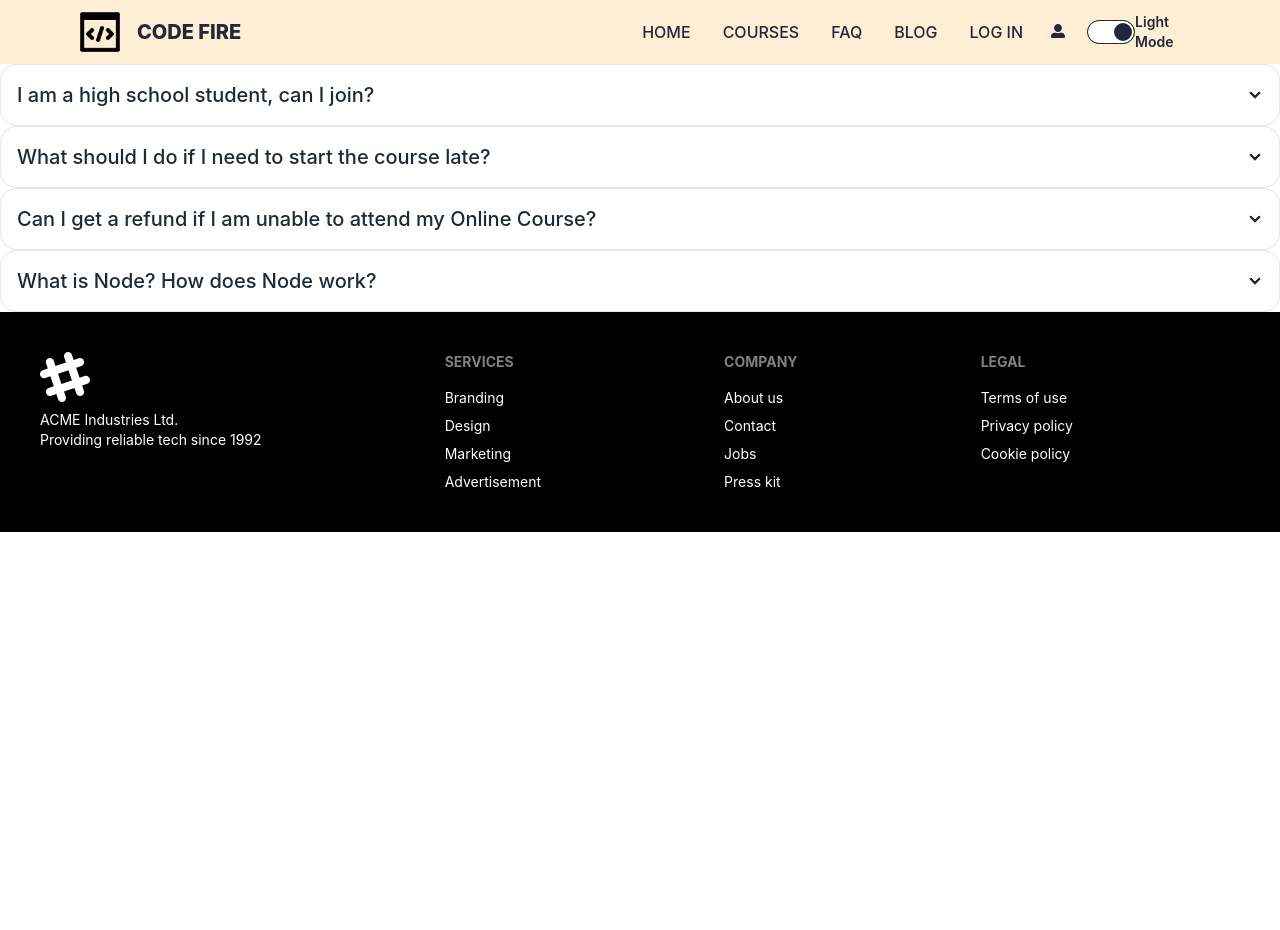
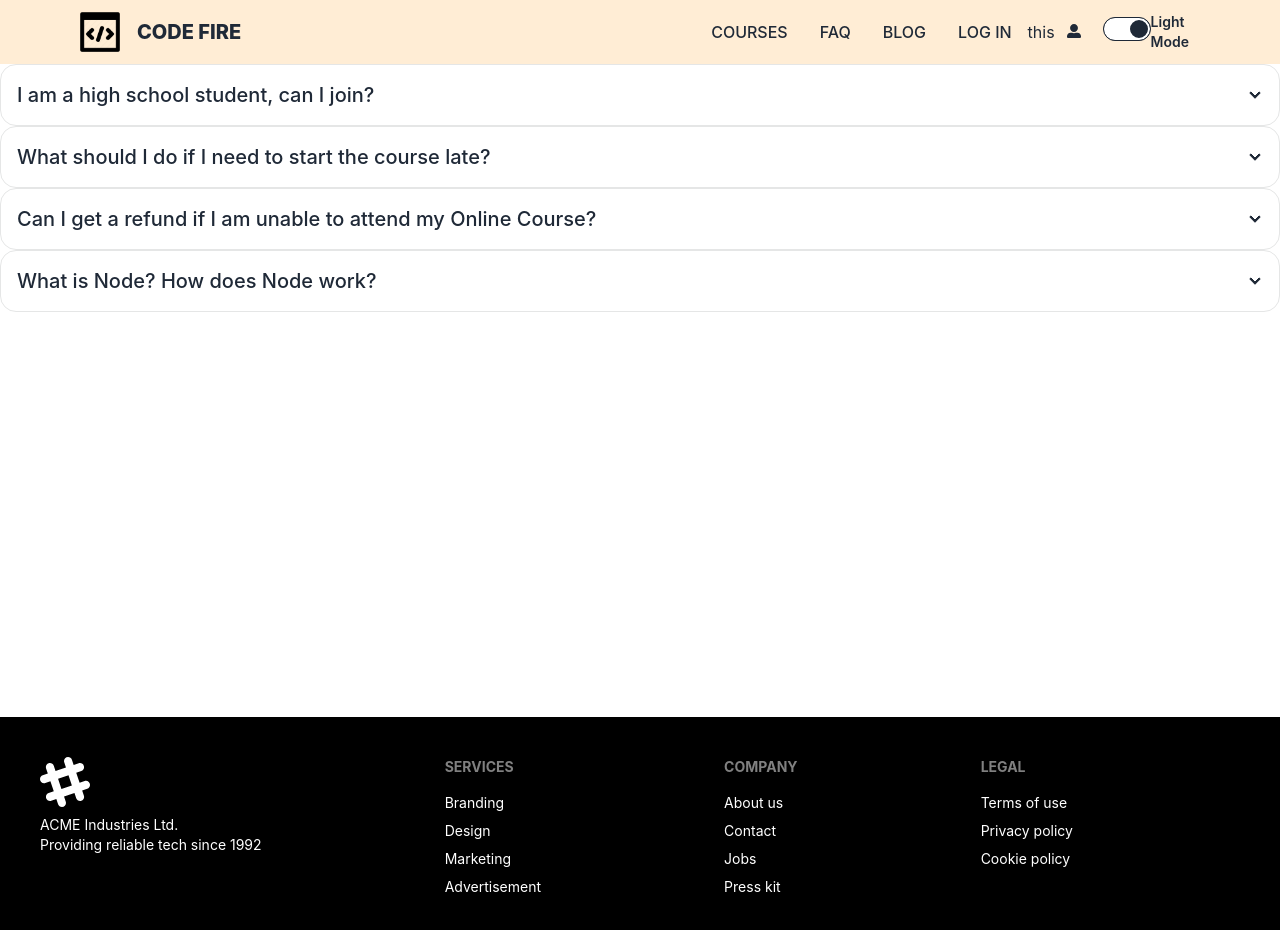
Before and after one commit to Rayhan-Rony/code-fire-client-side, a React (Create React App) app: page /faq in a window 1280 px wide. Shown: the top 930 px of the page. Before the commit the page ends 800 px from the top, so only its background shows below. Built offline with nearby package versions, Linux system fonts and the light colour scheme; no server answers.

Commit message:
added readme file and remove console log

```diff
--- a/src/components/Blog.js
+++ b/src/components/Blog.js
@@ -2,7 +2,7 @@ import React from 'react';
 
 const Blog = () => {
     return (
-        <div>
+        <div className='h-[653px]'>
             <div tabIndex={0} className="collapse collapse-arrow border border-base-300 bg-base-100 rounded-box">
                 <div className="collapse-title text-xl font-medium">
                     what is cors?
--- a/src/components/CourseDetails.js
+++ b/src/components/CourseDetails.js
@@ -6,11 +6,11 @@ const ref = React.createRef();
 const CourseDetails = () => {
     const data = useLoaderData([])
     const { id, image_url, title, details } = data
-    console.log(image_url)
+
     const options = {
         orientation: 'landscape',
         unit: 'in',
-        // format: [4, 2]
+
     };
 
     return (
--- a/src/components/Courses.js
+++ b/src/components/Courses.js
@@ -4,7 +4,7 @@ import Course from './Course';
 
 const Courses = () => {
     const coursesdata = useLoaderData([])
-    console.log(coursesdata)
+
     return (
         <div className='lg:flex w-11/12 mx-auto my-10 md:flex-row'>
             <div className='bg-orange-50 p-20 rounded-md mr-5'>
--- a/src/components/Faq.js
+++ b/src/components/Faq.js
@@ -2,7 +2,7 @@ import React from 'react';
 
 const Faq = () => {
     return (
-        <div >
+        <div className='h-[653px]'>
             <div tabIndex={0} className="collapse collapse-arrow border border-base-300 bg-base-100 rounded-box ">
                 <div className="collapse-title text-xl font-medium">
                     I am a high school student, can I join?
--- a/src/components/Header.js
+++ b/src/components/Header.js
@@ -19,7 +19,7 @@ const Header = () => {
 
     }
 
-    console.log(user)
+
     return (
 
         <div className="navbar bg-orange-100 sticky top-0  z-50 px-20">
@@ -39,14 +39,14 @@ const Header = () => {
                     </ul>
 
                 </div>
-                <Link to='/home'><img className='w-10' src={logo} alt="logo" /></Link>
-                <Link to='/home' className="btn btn-ghost normal-case text-xl font-extrabold">CODE FIRE</Link>
+                <Link to='/'><img className='w-10' src={logo} alt="logo" /></Link>
+                <Link to='/' className="btn btn-ghost normal-case text-xl font-extrabold">CODE FIRE</Link>
 
             </div>
 
             <div className="navbar-end hidden lg:flex">
                 <ul className="menu menu-horizontal p-0 font-medium">
-                    <li className='hover:bg-orange-200 rounded-lg'><Link to='/home'>HOME</Link></li>
+
                     <li className='hover:bg-orange-200 rounded-lg'><Link to='/courses'>COURSES</Link></li>
                     <li className='hover:bg-orange-200 rounded-lg'><Link to='/faq'>FAQ</Link></li>
                     <li className='hover:bg-orange-200 rounded-lg'><Link to='/blog'>BLOG</Link></li>
@@ -57,8 +57,11 @@ const Header = () => {
 
 
             </div>
-
-            <div className='lg:ml-0 ml-32'>
+            {/* Following div responsive  code not working in firebase Live website  */}
+            <div>
+                <p>this</p>
+            </div>
+            <div className='lg:ml-0 ml-8'>
                 <label tabIndex={0} className="btn btn-ghost btn-circle avatar">
                     <div className="w-10 rounded-full">
                         {
@@ -66,7 +69,6 @@ const Header = () => {
                         }
                     </div>
                 </label>
-            </div>
                 <div>
                     <input onClick={handleToggleDarkmode} type="checkbox" className="toggle" readOnly checked={toggle} />
 
@@ -76,6 +78,8 @@ const Header = () => {
                         toggle ? <p>Light Mode</p> : <p>Dark Mode</p>
                     }
                 </div>
+            </div>
+
 
         </div >
 
--- a/src/routes/Routes.js
+++ b/src/routes/Routes.js
@@ -19,10 +19,7 @@ export const routes = createBrowserRouter([{
         path: '/',
         element: <Home></Home>
     },
-    {
-        path: '/home',
-        element: <Home></Home>
-    },
+
     {
         path: '/courses',
         element: <Courses></Courses>,
```
Also changed, not shown: 1 other file (tests, documents, lock files or other folders). Lines whose indentation alone changed are shown as unchanged.
